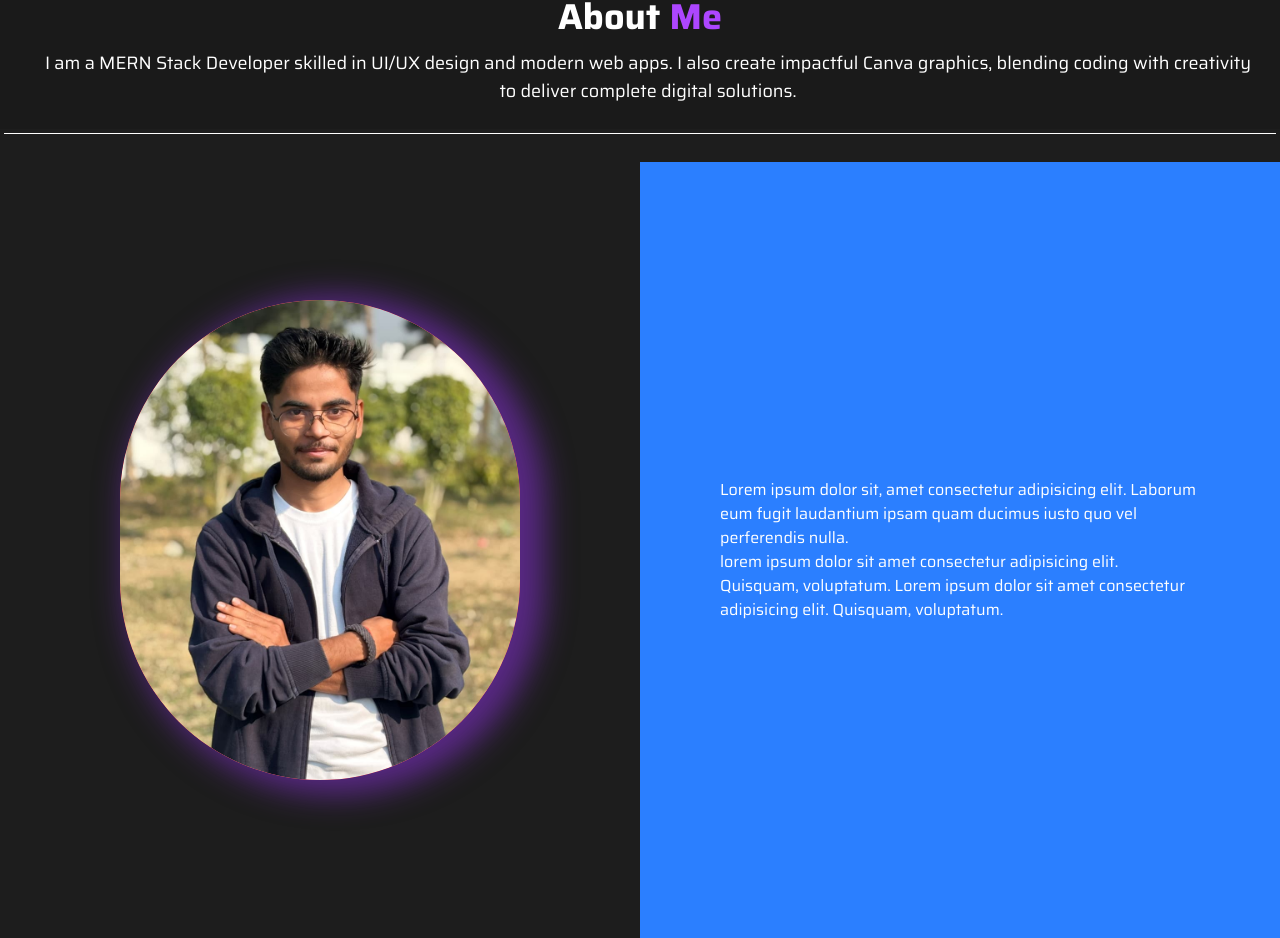
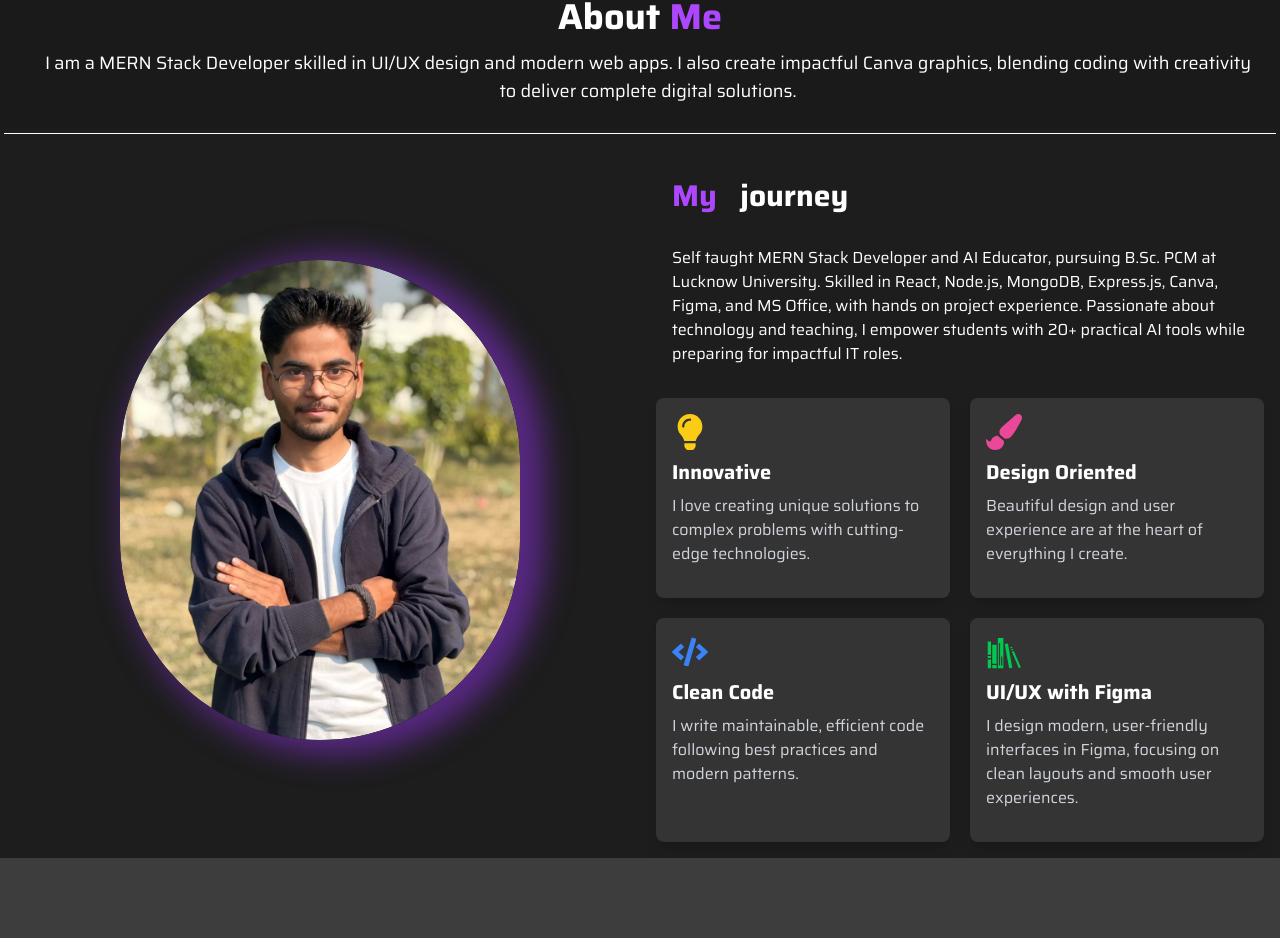
Before and after one commit to piyushyadav69592/Piyush_yadav.coder, a React (Vite) app: page / in a window 1280 px wide. Shown: the part 815-1753 px from the top of the page. After the commit the page ends 1673 px from the top, so only its background shows below. Built offline with nearby package versions, Linux system fonts and the light colour scheme.

Commit message:
hero and about  section complte

```diff
--- a/src/assets/assets.js
+++ b/src/assets/assets.js
@@ -1,4 +1,5 @@
-import { FaLightbulb, FaPaintBrush, FaCode, FaReact, FaServer, FaMobileAlt, FaTools, FaNodeJs, FaStripe, FaVuejs, FaFire, FaDatabase, FaCloud, FaRobot } from 'react-icons/fa';
+import { FaLightbulb, FaPaintBrush, FaCode, FaReact, FaServer, FaMobileAlt, FaTools, FaNodeJs, FaStripe, FaVuejs, FaFire, FaDatabase, FaCloud, FaRobot, } from 'react-icons/fa';
+import { GiBookshelf } from "react-icons/gi";
 
 import profileImg from '../assets/profile.JPG';
 import projectImg1 from '../assets/project1.avif';
@@ -33,7 +34,7 @@ export const aboutInfo = [
     icon: FaLightbulb,
     title: 'Innovative',
     description: 'I love creating unique solutions to complex problems with cutting-edge technologies.',
-      color: 'text-purple'
+    color: 'text-yellow'
   },
   {
     icon: FaPaintBrush,
@@ -46,7 +47,15 @@ export const aboutInfo = [
     title: 'Clean Code',
     description: 'I write maintainable, efficient code following best practices and modern patterns.',
     color: 'text-blue'
+  },
+  {
+    icon:GiBookshelf,
+    title: 'UI/UX with Figma',
+    description: 'I design modern, user-friendly interfaces in Figma, focusing on clean layouts and smooth user experiences.',
+    // color: 'text-teal-500'
+    color: 'text-green-500'
   }
+  ,
 ];
 
 
@@ -98,7 +107,7 @@ export const projects = [
     description: "A full-featured online store with shopping cart, user authentication, and payment processing.",
     image: projectImg1,
     tech: ["React", "Node.js", "MongoDB", "Stripe"],
-    icons: [FaReact, FaNodeJs, FaDatabase , FaStripe],
+    icons: [FaReact, FaNodeJs, FaDatabase, FaStripe],
     demo: "#",
     code: "#",
   },
@@ -107,7 +116,7 @@ export const projects = [
     description: "A productivity application with drag-and-drop functionality and real-time updates.",
     image: projectImg2,
     tech: ["Vue.js", "Firebase", "Tailwind CSS", "WebSockets"],
-    icons: [FaVuejs, FaFire, FaCloud , FaDatabase],
+    icons: [FaVuejs, FaFire, FaCloud, FaDatabase],
     demo: "#",
     code: "#",
   },
@@ -134,7 +143,7 @@ export const projects = [
     description: "A real-time chat application with group messaging, emojis, and file sharing.",
     image: projectImg5,
     tech: ["Socket.IO", "React", "Node.js", "MongoDB"],
-    icons: [FaReact, FaNodeJs, FaDatabase ],
+    icons: [FaReact, FaNodeJs, FaDatabase],
     demo: "#",
     code: "#",
   },
--- a/src/component/About.jsx
+++ b/src/component/About.jsx
@@ -1,6 +1,7 @@
 import React from 'react'
 import { motion } from 'framer-motion'
 import { assets } from '../assets/assets.js'
+import { aboutInfo } from '../assets/assets.js'
 
 const about = () => {
     return (
@@ -9,15 +10,15 @@ const about = () => {
             whileInView={{ opacity: 1, y: 0 }}
             transition={{ duration: 0.6 }}
             viewport={{ once: false }}
-            className='bg-dark-100/90 h-full w-full '
+            className='bg-dark-100/90  h-full w-full'
         >
             {/* about me section */}
 
 
-            <motion.div initial={{ opacity: 0, x: 20,scale:0.9 }}
-                whileInView={{ opacity: 1, x: 0,scale: 1 }}
-                transition={{ duration: 1,  }}
-                viewport={{ once: false, }} className='text-center w-full text-white bg-dark-100/90'>
+            <motion.div initial={{ opacity: 0, x: 20, scale: 0.9 }}
+                whileInView={{ opacity: 1, x: 0, scale: 1 }}
+                transition={{ duration: 1, }}
+                viewport={{ once: false, amount: 0.5 }} className='text-center w-full text-white bg-dark-100/90'>
                 <h2 className='text-4xl font-bold p-3'>About <span className='text-purple-500'>Me</span></h2>
                 <p className='text-lg pl-6  pr-6 pb-6 md:pl-10 text-center sm:pl:18'> I am a MERN Stack Developer skilled in UI/UX design and modern web apps. I also create impactful Canva graphics, blending coding with creativity to deliver complete digital solutions.
                 </p>
@@ -27,26 +28,61 @@ const about = () => {
 
             {/* profile image and description */}
 
-            <div className='text-white container pt-6 flex flex-col sm:flex-row lg:flex-row md:flex-row h-screen w-full justify-center items-center'>
+            <div className='text-white container pt-6 flex flex-col sm:flex-row lg:flex-row md:flex-row h-[auto] w-full max-w-full justify-center items-center'>
 
                 {/* profile image left panel */}
 
-                <div className='h-full  w-full lg:w-1/2 pb-5 flex justify-center items-center'>
+                <div className='h-[60vh]  w-full lg:w-1/2 pb-5 flex justify-center items-center'>
                     <motion.div initial={{ opacity: 0, x: -40 }}
                         whileInView={{ opacity: 1, x: 0 }}
-                        transition={{ duration: 2 }}
-                        viewport={{ once: false }} className='bg-red-400 h-80 w-64 overflow-hidden shadow-[15px_5px_30px_10px_rgba(147,51,234,0.5)] rounded-full md:h-100 sm:h-90 sm:w-80 lg:h-[30rem] lg:w-[25rem]'>
+                        transition={{ duration:0.9 }}
+                        viewport={{ once: false, amount:0.2 }} className='h-80 w-64 overflow-hidden shadow-[15px_5px_30px_10px_rgba(147,51,234,0.5)] rounded-full md:h-100 sm:h-90 sm:w-80 lg:h-[30rem] lg:w-[25rem]'>
                         <img src={assets.projectImg10} alt="Profile Image" className='rounded-full h-full w-full object-cover' />
                     </motion.div>
                 </div>
 
                 {/* description right panel */}
 
-                <div className='bg-blue-500 h-full w-full lg:w-1/2 flex flex-col justify-center items-center p-4 sm:p-10 lg:p-20'>
-                    <div> Lorem ipsum dolor sit, amet consectetur adipisicing elit. Laborum eum fugit laudantium ipsam quam ducimus iusto quo vel perferendis nulla.
-                    </div>
-                    <div>
-                        lorem ipsum dolor sit amet consectetur adipisicing elit. Quisquam, voluptatum. Lorem ipsum dolor sit amet consectetur adipisicing elit. Quisquam, voluptatum.
+                <div className='h-[auto] w-full lg:w-1/2 flex flex-col items-center sm:p-4 sm:p-10 lg:p-4'>
+
+                    {/* content */}
+
+                    <motion.div
+                        initial={{ opacity: 0, x: 40 }}
+                        whileInView={{ opacity: 1, x: 0 }}
+                        transition={{ duration: 0.9, ease: 'easeOut' }}
+                        viewport={{ once: false, amount: 0.5 }}>
+                        <h3 className='text-3xl font-bold mb-4'><span className='text-purple-500 p-4'>My</span> journey </h3>
+                        <p className='p-4 mb-4'> Self taught MERN Stack Developer and AI Educator, pursuing B.Sc. PCM at Lucknow University.
+                            Skilled in React, Node.js, MongoDB, Express.js, Canva, Figma, and MS Office, with hands on project experience.
+                            Passionate about technology and teaching, I empower students with 20+ practical AI tools while preparing for impactful IT roles.
+                        </p>
+
+
+                    </motion.div>
+
+                    {/* card */}
+                    <div className='grid gap-5   grid-cols-4'>
+
+                        {aboutInfo.map((data, index) =>
+                            <motion.div whileHover={{
+                                scale: 1.05,
+                                transition: { duration: 0.1 }
+                            }}
+                                transition={{ duration: 0.5 }}
+                                // scroll animation
+                                initial={{ opacity: 0, x: 20, scale: 0.9 }}
+                                whileInView={{ opacity: 1, x: 0, scale: 1 }}
+                                transition={{ duration: 1, }}
+                                viewport={{ once: false, amount: 0.5 }}
+
+                                key={index} className='bg-white/10 p-4 col-span-2 h-full w-full  rounded-lg shadow-lg mb-4 w-1/2'>
+                                {data.icon && <data.icon className={`text-4xl ${data.color} mb-2`} />}
+                                <h4 className='text-xl font-bold mb-2'>{data.title}</h4>
+                                <p className='text-gray-300'>{data.description}</p>
+                            </motion.div>
+                        )}
+
                     </div>
                 </div>
             </div>
--- a/src/component/Navbar.jsx
+++ b/src/component/Navbar.jsx
@@ -62,7 +62,7 @@ const Navbar = () => {
 
             {
                 showmenu && (
-                    <div className='flex md:hidden mt-19 flex-col space-y-10 h-screen p-5 w-25 absolute right-0 top-0 bg-dark-100/90'>
+                    <div className='flex md:hidden mt-19 flex-col space-y-10 h-screen p-5 w-full absolute right-0 top-0 bg-dark-100/90'>
 
                         <a onClick={() => setShowmenu(!showmenu)} href="#home" className='relative hover:border-b-4 border-purple-500 transition-all duration-100 group'>
                             <span className='acti'>Home</span>
--- a/src/index.css
+++ b/src/index.css
@@ -3,7 +3,15 @@
 @import "tailwindcss";
 
 *{
+  box-sizing: border-box;
   font-family: 'Saira', sans-serif;
+}
+
+html, body {
+  margin: 0;
+  width: 100%;
+  max-width: 100%;
+  overflow-x: hidden;
 }
 
 @theme {
@@ -13,6 +21,7 @@
   --color-purple: #8B5CF6;
   --color-pink: #EC4899;
   --color-blue: #3B82F6;
+  --color-yellow: #FACC15;
 
 }
 
@@ -23,7 +32,8 @@
   border-right: 0.15em solid var(--color-purple);
   white-space: nowrap;
   /* for line text  */
-  width:17rem;
+  width: min(17rem, 100%);
+  max-width: 100%;
   animation: typing 4s steps(30), blink-caret 0.9s step-end infinite;
 }
 
```
Lines whose indentation alone changed are shown as unchanged.
